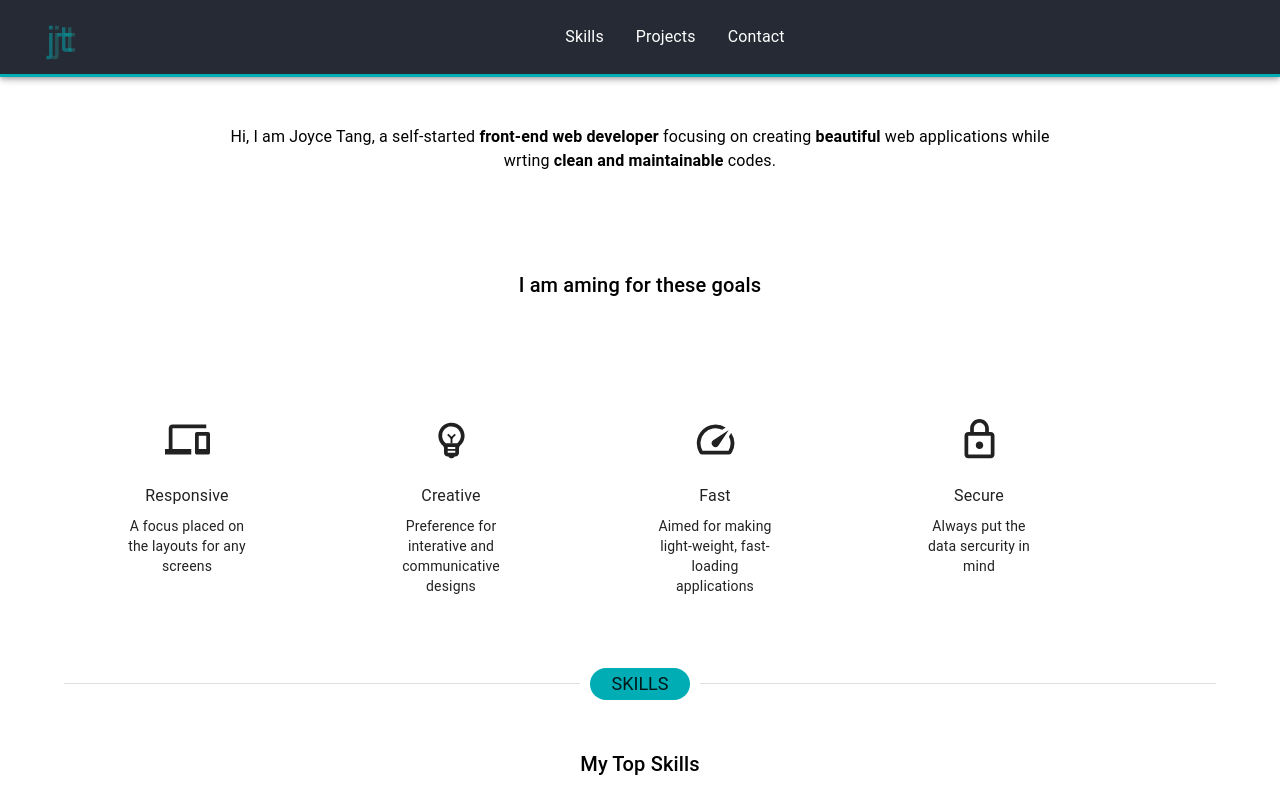
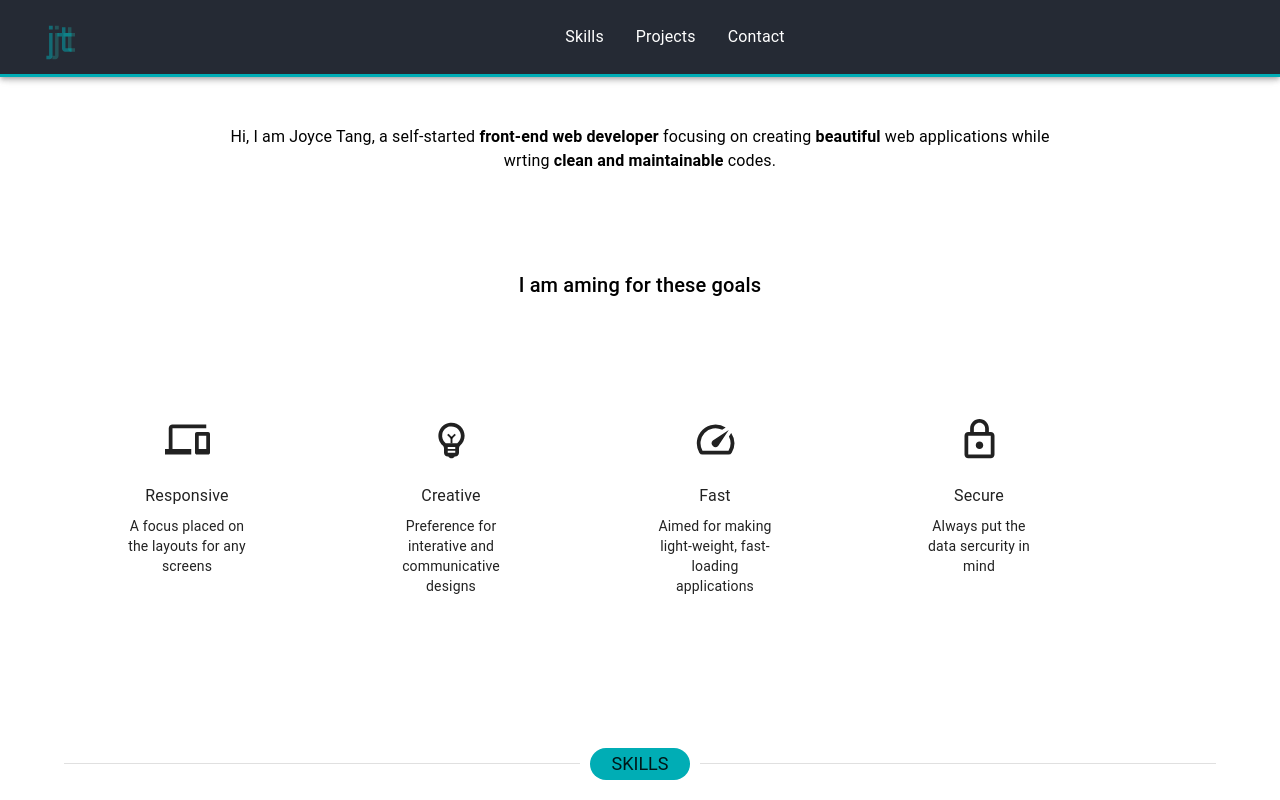
Before and after one commit to joycethh/portflio, a React (Create React App) app: page / in a window 1280 px wide. Shown: the top 800 px of the page. Built offline with nearby package versions, Linux system fonts and the light colour scheme.

Commit message:
adding padding to section container

```diff
--- a/src/SectionContainer.js
+++ b/src/SectionContainer.js
@@ -1,5 +1,5 @@
 import React from "react";
-import { Container, Divider, Chip, styled } from "@mui/material";
+import { Container, Divider, Chip, styled, Box } from "@mui/material";
 
 const StyledChip = styled(Chip)(({ theme }) => ({
   padding: theme.spacing(1),
@@ -15,9 +15,11 @@ const SectionContainer = ({ title, children }) => {
     <>
       <Container>
         <div>
-          <Divider color="primary">
-            <StyledChip label={title} size="large" color="primary" />
-          </Divider>
+          <Box pb={4.5} pt={10}>
+            <Divider color="primary">
+              <StyledChip label={title} size="large" color="primary" />
+            </Divider>
+          </Box>
         </div>
         <div>{children}</div>
       </Container>
```
